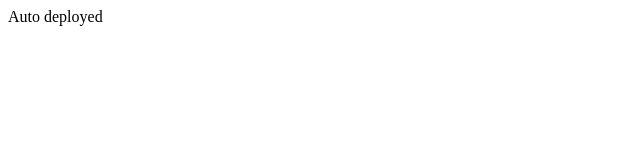
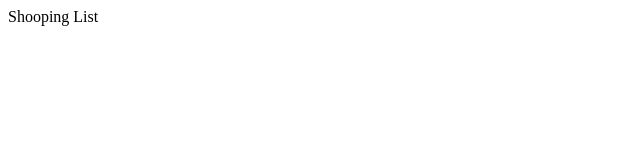
Before and after one commit to dimaShin/groceria, a React app: page /list in a window 1280 px wide. Shown: the top 160 px of the page, without its empty margins (0-640 px from the left). Built offline with nearby package versions, Linux system fonts and the light colour scheme; the HTML template or start-up script is replaced by a standard one.

Commit message:
feat: add router

```diff
--- a/package.json
+++ b/package.json
@@ -14,6 +14,7 @@
   "devDependencies": {
     "@types/react": "^16.9.27",
     "@types/react-dom": "^16.9.5",
+    "@types/react-router-dom": "^5.1.3",
     "clean-webpack-plugin": "^3.0.0",
     "html-webpack-plugin": "^4.0.3",
     "ts-loader": "^6.2.2",
@@ -26,6 +27,7 @@
     "mobx": "^5.15.4",
     "mobx-react": "^6.1.8",
     "react": "^16.13.1",
-    "react-dom": "^16.13.1"
+    "react-dom": "^16.13.1",
+    "react-router-dom": "^5.1.2"
   }
 }
--- a/src/App.tsx
+++ b/src/App.tsx
@@ -1,3 +1,4 @@
 import * as React from 'react';
+import { RouteConteiner } from './routes/router';
 
-export const App = () => (<div>Auto deployed</div>)
+export const App = () => (<RouteConteiner />)
--- /dev/null
+++ b/src/pages/shopping-list.tsx
@@ -0,0 +1,5 @@
+import * as React from 'react';
+
+export const ShoppingListPage: React.FunctionComponent = () => (
+    <div>Shooping List</div>
+);
--- /dev/null
+++ b/src/routes/router.tsx
@@ -0,0 +1,21 @@
+import * as React from 'react';
+import {
+    BrowserRouter as Router,
+    Switch,
+    Route,
+    Redirect,
+  } from "react-router-dom";
+  import { ShoppingListPage } from '../pages/shopping-list';
+
+  export const RouteConteiner: React.FunctionComponent = () => (
+    <Router>
+        <Switch>
+          <Route path="/list">
+            <ShoppingListPage />
+          </Route>
+          <Route path="*">
+            <Redirect to="/list" />
+          </Route>
+        </Switch>
+    </Router>
+  );
```
Also changed, not shown: 1 other file (tests, documents, lock files or other folders).
